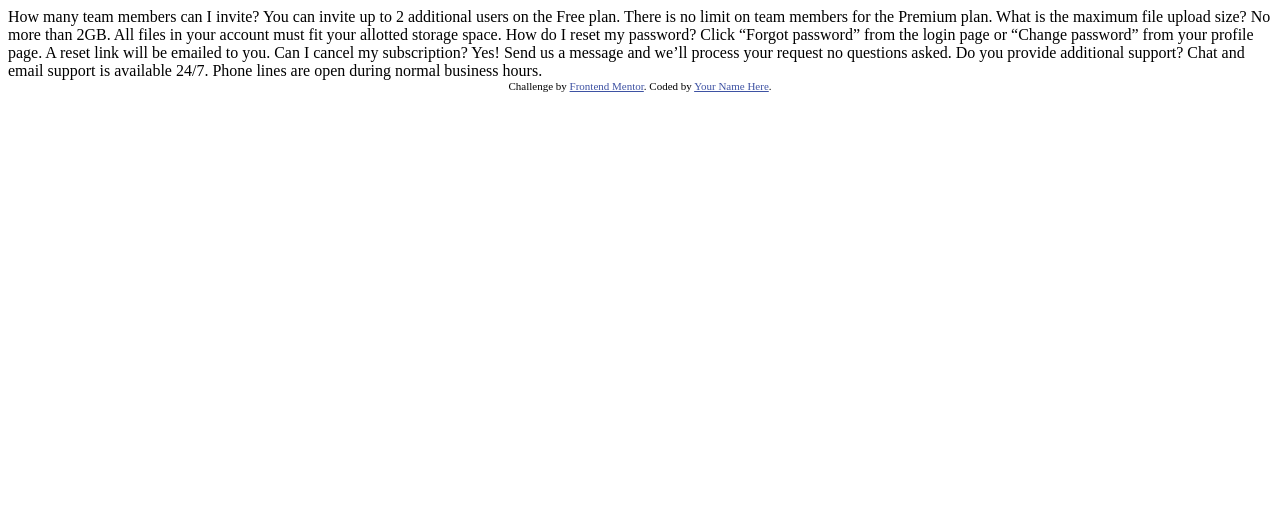
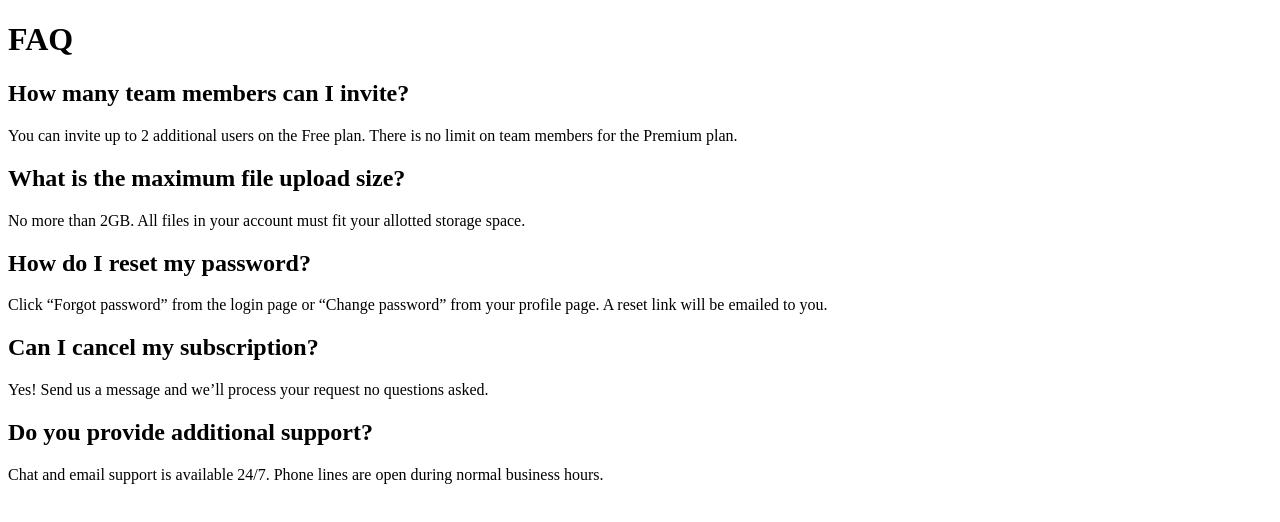
Before and after one commit to rohantayal/faq-accordion-card-main-old, a plain HTML site: page index.html in a window 1280 px wide. Drawn offline with Linux system fonts and the light colour scheme.

Commit message:
Added semantic html tags

```diff
--- a/index.html
+++ b/index.html
@@ -1,40 +1,73 @@
 <!DOCTYPE html>
 <html lang="en">
+
 <head>
   <meta charset="UTF-8">
-  <meta name="viewport" content="width=device-width, initial-scale=1.0"> <!-- displays site properly based on user's device -->
+  <meta name="viewport" content="width=device-width, initial-scale=1.0">
+  <!-- displays site properly based on user's device -->
 
   <link rel="icon" type="image/png" sizes="32x32" href="./images/favicon-32x32.png">
 
   <title>Frontend Mentor | FAQ Accordion Card</title>
 
-  <!-- Feel free to remove these styles or customise in your own stylesheet 👍 -->
-  <style>
-    .attribution { font-size: 11px; text-align: center; }
-    .attribution a { color: hsl(228, 45%, 44%); }
-  </style>
 </head>
+
 <body>
-  How many team members can I invite?
-  You can invite up to 2 additional users on the Free plan. There is no limit on
-  team members for the Premium plan.
+  <header>
 
-  What is the maximum file upload size?
-  No more than 2GB. All files in your account must fit your allotted storage space.
+  </header>
 
-  How do I reset my password?
-  Click “Forgot password” from the login page or “Change password” from your profile page.
-  A reset link will be emailed to you.
+  <main>
+    <h1>FAQ</h1>
 
-  Can I cancel my subscription?
-  Yes! Send us a message and we’ll process your request no questions asked.
+    <section>
+      <h2>How many team members can I invite?</h2>
 
-  Do you provide additional support?
-  Chat and email support is available 24/7. Phone lines are open during normal business hours.
+      <p>You can invite up to 2 additional users on the Free plan. There is no limit on
+        team members for the Premium plan.</p>
+    </section>
 
-  <div class="attribution">
-    Challenge by <a href="https://www.frontendmentor.io?ref=challenge" target="_blank">Frontend Mentor</a>.
-    Coded by <a href="#">Your Name Here</a>.
-  </div>
+    <section>
+      <h2>What is the maximum file upload size?</h2>
+
+      <p>No more than 2GB. All files in your account must fit your allotted storage space.</p>
+    </section>
+
+    <section>
+      <h2>How do I reset my password?</h2>
+
+      <p>
+        Click “Forgot password” from the login page or “Change password” from your profile page.
+        A reset link will be emailed to you.
+      </p>
+    </section>
+
+    <section>
+      <h2>Can I cancel my subscription?</h2>
+
+      <p>Yes! Send us a message and we’ll process your request no questions asked.</p>
+    </section>
+
+    <section>
+      <h2>Do you provide additional support?</h2>
+
+      <p>Chat and email support is available 24/7. Phone lines are open during normal business hours.</p>
+    </section>
+
+  </main>
+
+
+
+
+
+
+
+
+
+
+
+
+
 </body>
+
 </html>
```
